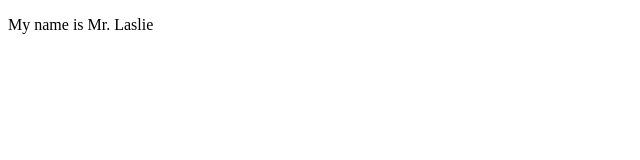
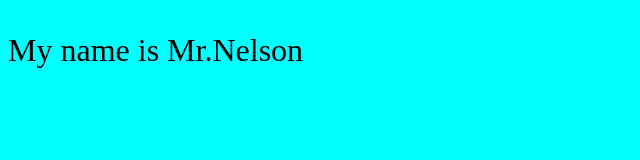
Before and after one commit to Basiru101/level1-portfolio, a plain HTML site: page index.html in a window 1280 px wide. Shown: the whole page, without its empty margins (0-640 px from the left). Drawn offline with Linux system fonts and the light colour scheme.

Commit message:
Initial commit

```diff
--- a/index.html
+++ b/index.html
@@ -4,8 +4,9 @@
     <meta charset="UTF-8">
     <meta name="viewport" content="width=device-width, initial-scale=1.0">
     <title>My Portfolio Site</title>
+    <link rel="stylesheet" href="style.css">
 </head>
 <body>
-    <p class="text-success">My name is Mr. Laslie</p>
+    <p class="text-success">My name is Mr.Nelson</p>
 </body>
 </html>
--- /dev/null
+++ b/style.css
@@ -0,0 +1,4 @@
+body{
+    font-size: 200%;
+    background-color: aqua;
+}
```
